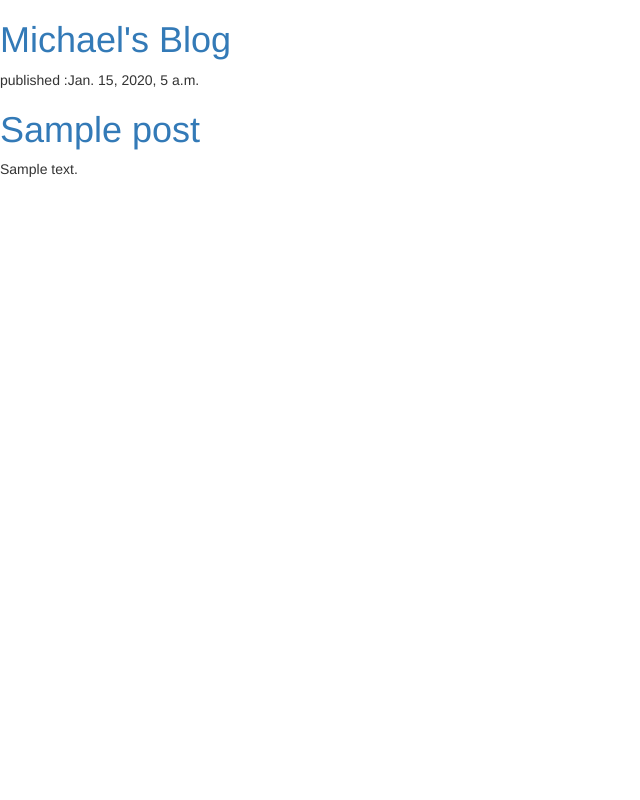
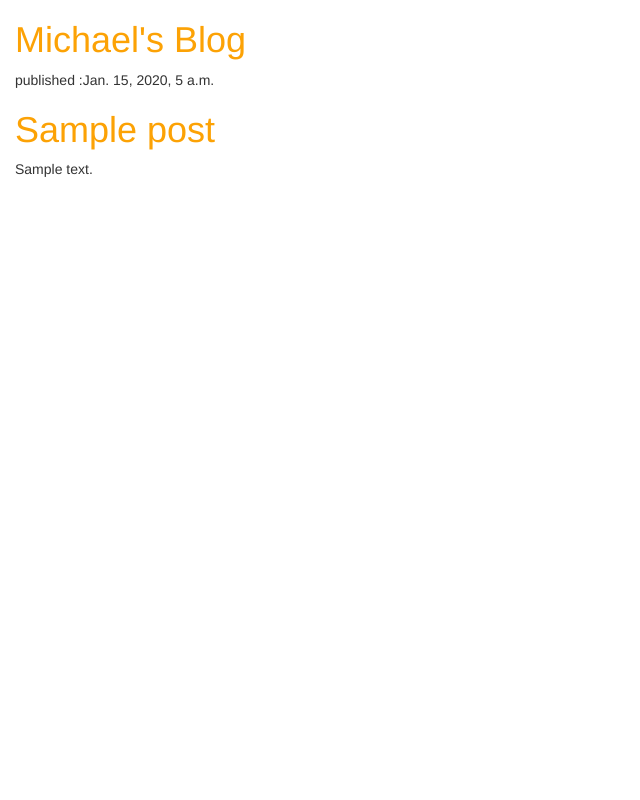
Before and after one commit to michaelrizzo2/Django-Python2, a Django app: template myblog/templates/myblog/post_list.html in a window 1280 px wide. Shown: the whole page, without its empty margins (0-640 px from the left). Run offline with Django 3.2, Linux system fonts and the light colour scheme; the template is opened without the code that fills it: values that come from a table or form of the project are taken from there, others are empty; tables that the repository leaves empty hold one stand-in row (values such as "Sample post"); some libraries are stand-ins or nearby versions.

Commit message:
Adjusted left padding for home page

```diff
--- /dev/null
+++ b/myblog/static/css/myblog.css
@@ -0,0 +1,7 @@
+h1 a {
+color:#FCA205;
+}
+
+body {
+padding-left:15px;
+}
--- a/myblog/templates/myblog/post_list.html
+++ b/myblog/templates/myblog/post_list.html
@@ -1,8 +1,10 @@
+{% load staticfiles %}
 <html>
 	<head>
 		<title>Michael's Blog</title>
 		<link rel="stylesheet" href="//maxcdn.bootstrapcdn.com/bootstrap/3.2.0/css/bootstrap.min.css">
 		<link rel="stylesheet" href="//maxcdn.bootstrapcdn.com/bootstrap/3.2.0/css/bootstrap-theme.min.css">
+		<link rel="stylesheet" href="{%static "css/myblog.css" %}">
 	</head>
 	<div>
 		<h1><a href="/">Michael's Blog</a></h1>
```
Also changed, not shown: 1 other file.
